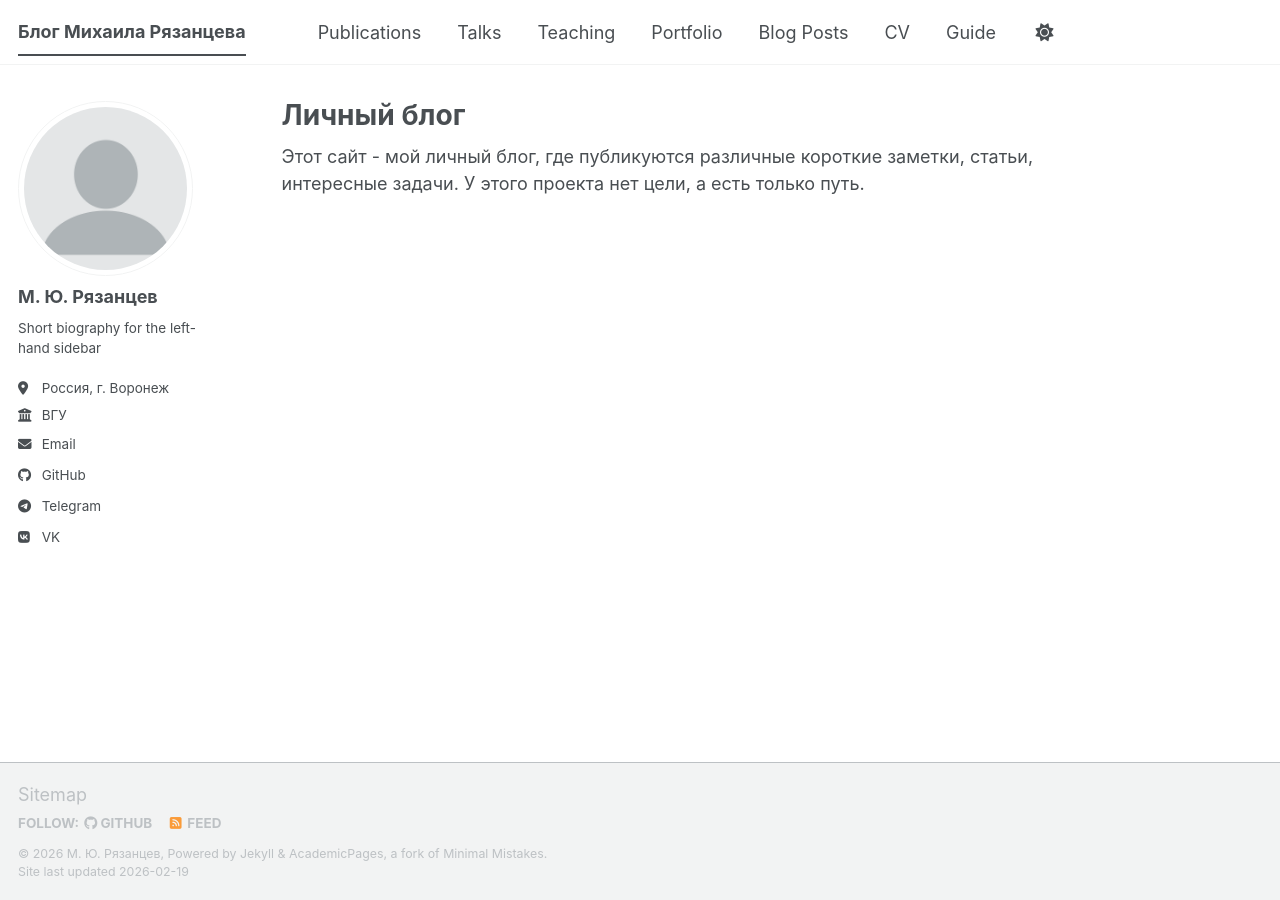
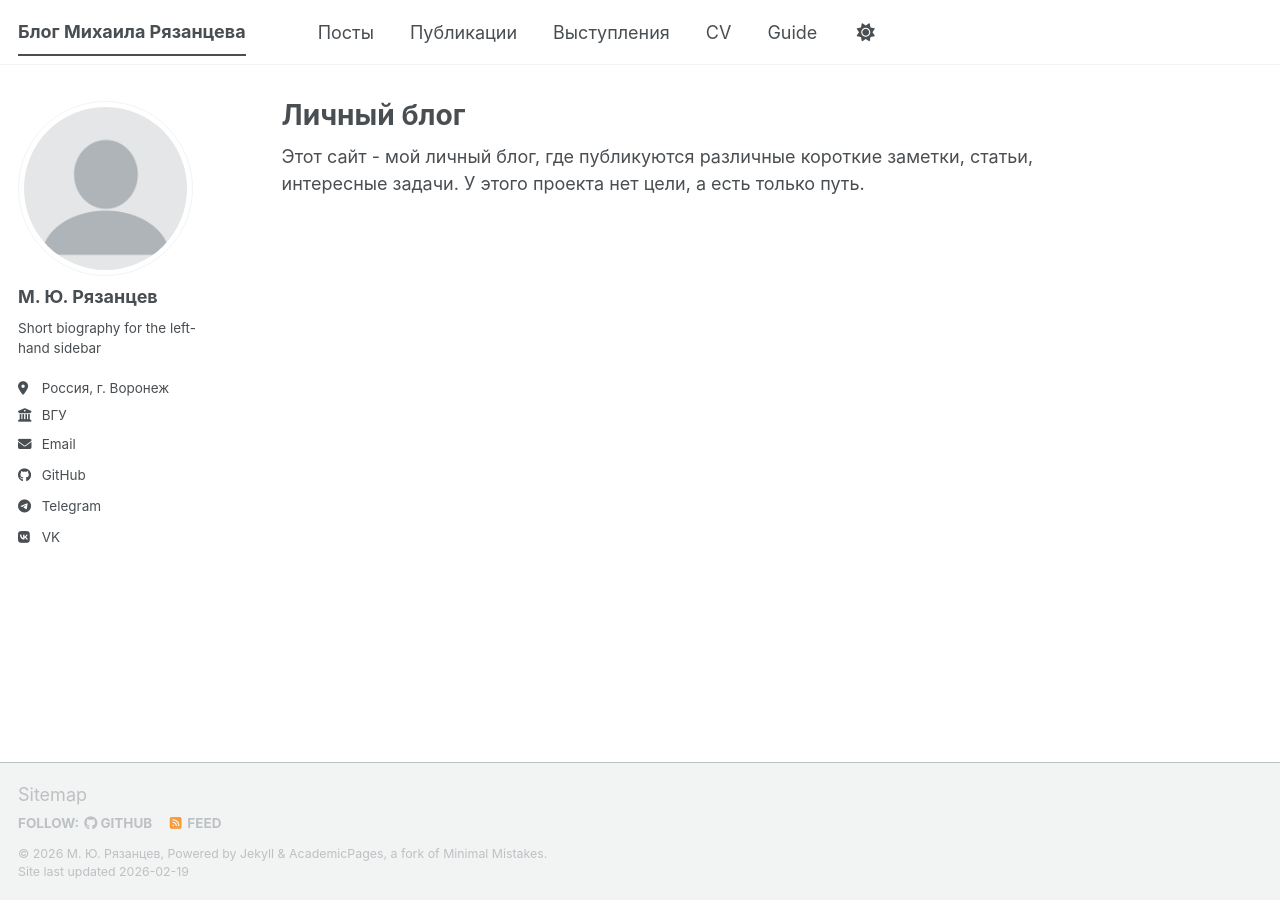
Before and after one commit to MRyazantsev/MRyazantsev.github.io, a Jekyll site: the page built from _pages/about.md, in a window 1280 px wide. Built offline with Jekyll 4.4.1, drawn with Linux system fonts in a browser that asks for light colours; a script bundle is joined from its source files by our own code; library files that are not in the unit come from our copies.

Commit message:
Update navigation.yml

```diff
--- a/_data/navigation.yml
+++ b/_data/navigation.yml
@@ -8,20 +8,20 @@
 #      Markdown formatted page while the second is generated using JSON.
 
 main:
-  - title: "Publications"
+  - title: "Посты"
+    url: /year-archive/
+
+  - title: "Публикации"
     url: /publications/
 
-  - title: "Talks"
+  - title: "Выступления"
     url: /talks/
 
-  - title: "Teaching"
-    url: /teaching/
+  #- title: "Teaching"
+  #  url: /teaching/
 
-  - title: "Portfolio"
-    url: /portfolio/
-
-  - title: "Blog Posts"
-    url: /year-archive/
+  #- title: "Portfolio"
+  #  url: /portfolio/
 
   - title: "CV"
     url: /cv/
```
